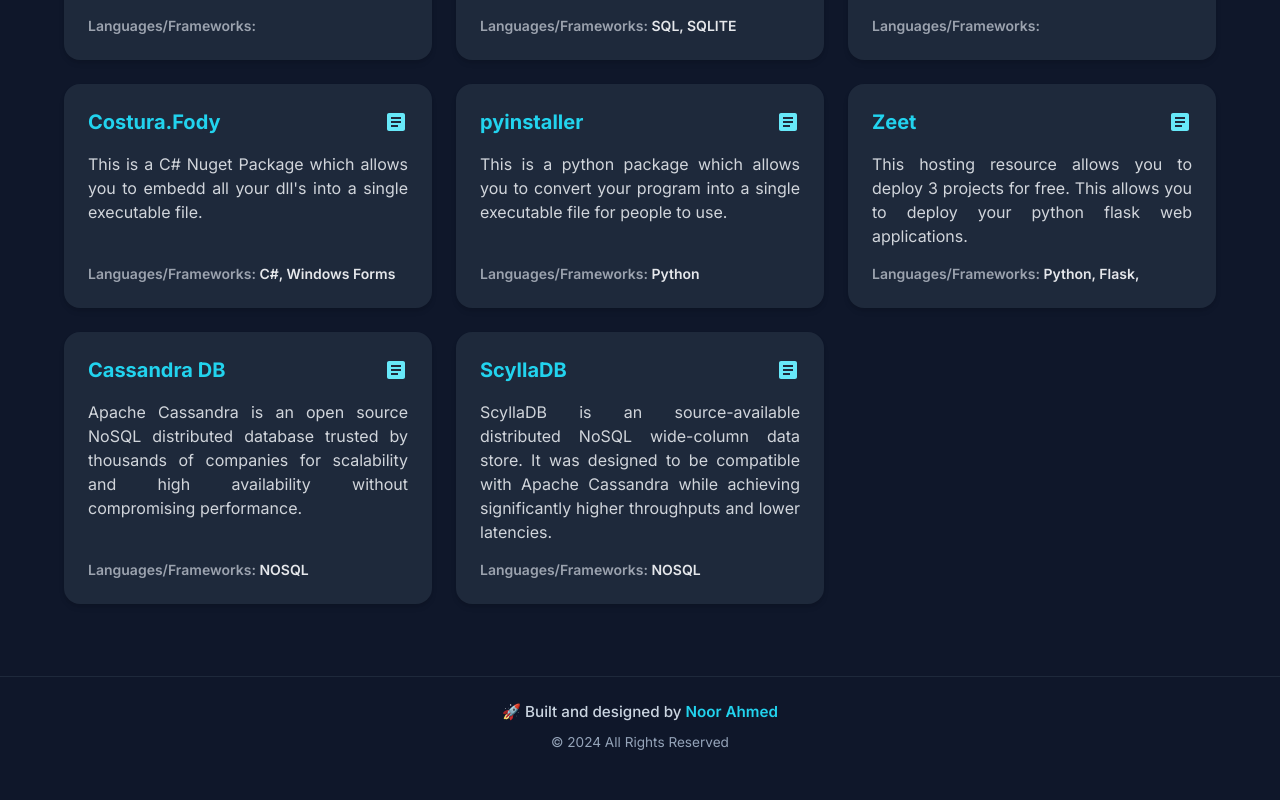
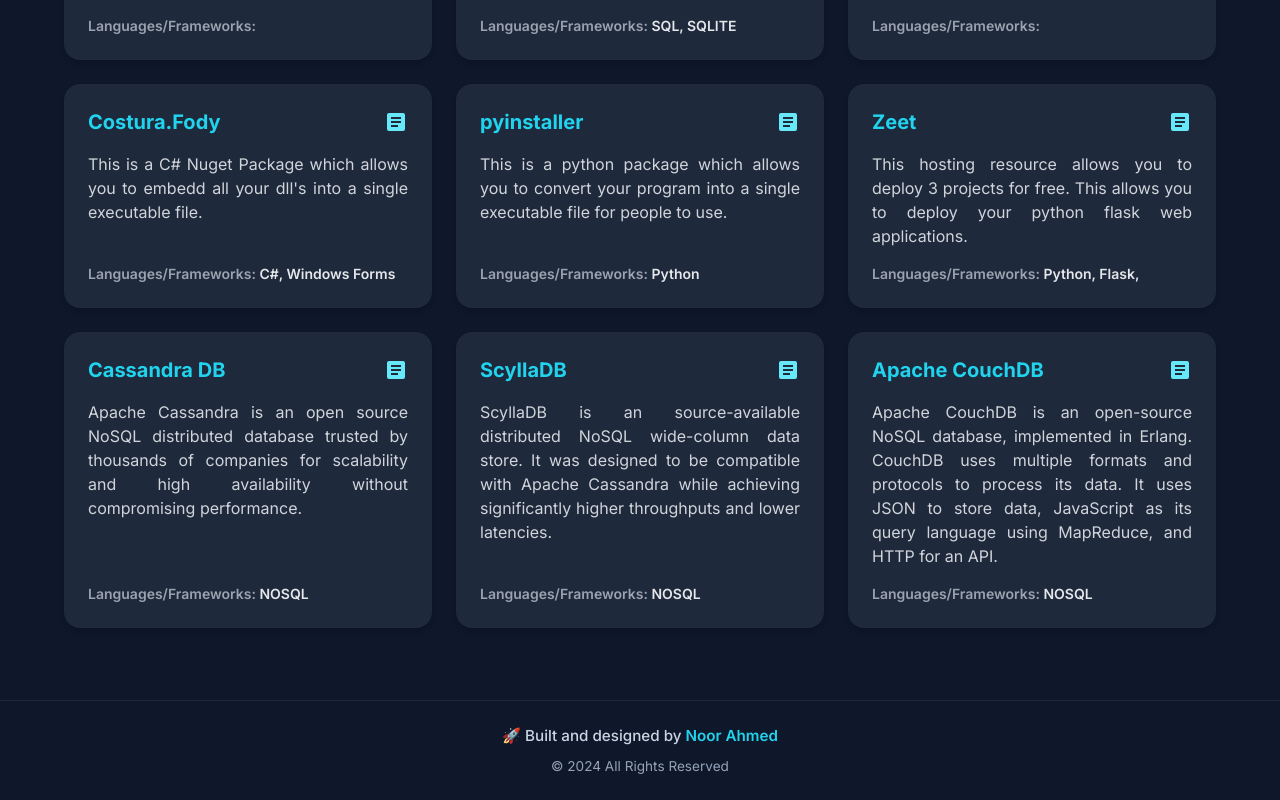
Before and after one commit to N00rAhmed/Free-Hosting-Services, a Next.js app: page /resources in a window 1280 px wide. Shown: the part 4236-5036 px from the top of the page. Before the commit the page ends 5012 px from the top, so only its background shows below. Built offline with nearby package versions, Linux system fonts and the light colour scheme.

Commit message:
added hyperlink to name and added a free db service apache couchdb

```diff
--- a/app/data.json
+++ b/app/data.json
@@ -324,6 +324,12 @@
         "content": "ScyllaDB is an source-available distributed NoSQL wide-column data store. It was designed to be compatible with Apache Cassandra while achieving significantly higher throughputs and lower latencies.",
         "link": "https://www.scylladb.com",
         "technologies": "NOSQL"
+    },
+    {
+        "title": "Apache CouchDB",
+        "content": "Apache CouchDB is an open-source NoSQL database, implemented in Erlang. CouchDB uses multiple formats and protocols to process its data. It uses JSON to store data, JavaScript as its query language using MapReduce, and HTTP for an API.",
+        "link": "https://couchdb.apache.org",
+        "technologies": "NOSQL"
     }
 
 
--- a/app/footer/footer.css
+++ b/app/footer/footer.css
@@ -15,8 +15,17 @@
 }
 
 .highlight {
-  color: #22d3ee; /* cyan accent to match theme */
+  color: #22d3ee;
   font-weight: 600;
+}
+.anchorname {
+  text-decoration: none; /* default (no underline) */
+  color: inherit; /* keeps normal text color */
+}
+
+.anchorname:hover {
+  color: #1e90ff; /* pick any hover color */
+  text-decoration: underline; /* adds underline on hover */
 }
 
 .footer-copy {
--- a/app/footer/page.tsx
+++ b/app/footer/page.tsx
@@ -6,9 +6,12 @@
   return (
     <footer className="footer">
       <p className="footer-text">
-        🚀 Built and designed by <span className="highlight">Noor Ahmed</span>
+        {/* https://github.com/N00rAhmed */}
+        🚀 Built and designed by <span className="highlight">
+          <a className='anchorname' href='https://github.com/N00rAhmed' target='_blank'>Noor Ahmed</a></span>
       </p>
       <p className="footer-copy">&copy; {currentYear} All Rights Reserved</p>
     </footer>
+
   );
 }
```
